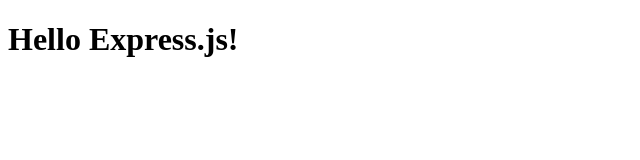
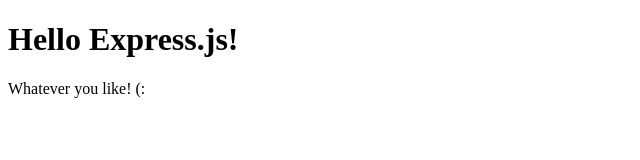
Before and after one commit to rogeriobp/web-server, a website: page public/index.html in a window 1280 px wide. Shown: the whole page, without its empty margins (0-640 px from the left). Drawn offline with Linux system fonts and the light colour scheme.

Commit message:
New message on index.html

```diff
--- a/public/index.html
+++ b/public/index.html
@@ -6,5 +6,6 @@
     </head>
     <body>
         <h1>Hello Express.js!</h1>
+        <p>Whatever you like! (:</p>
     </body>
 </html>
```
